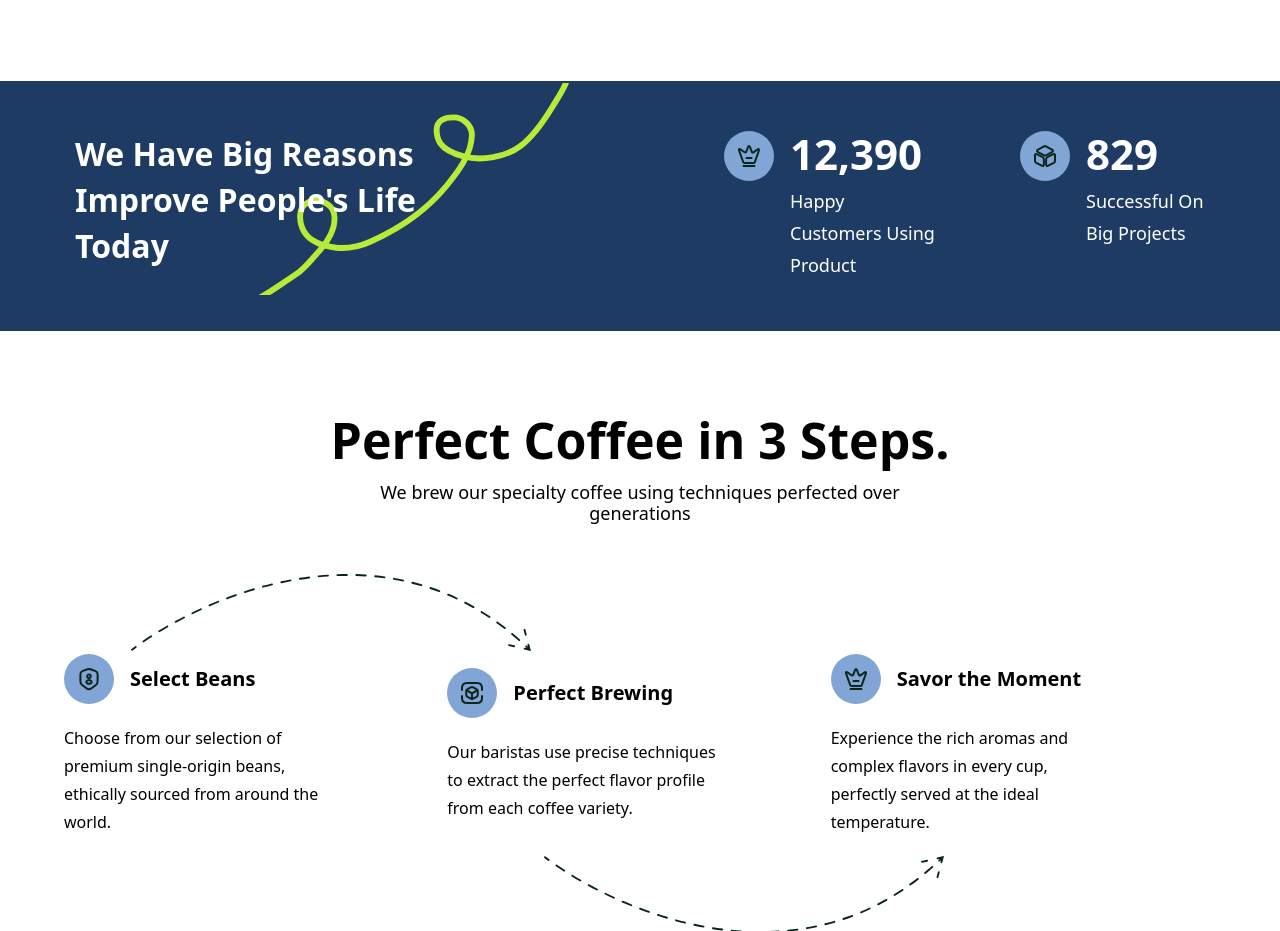
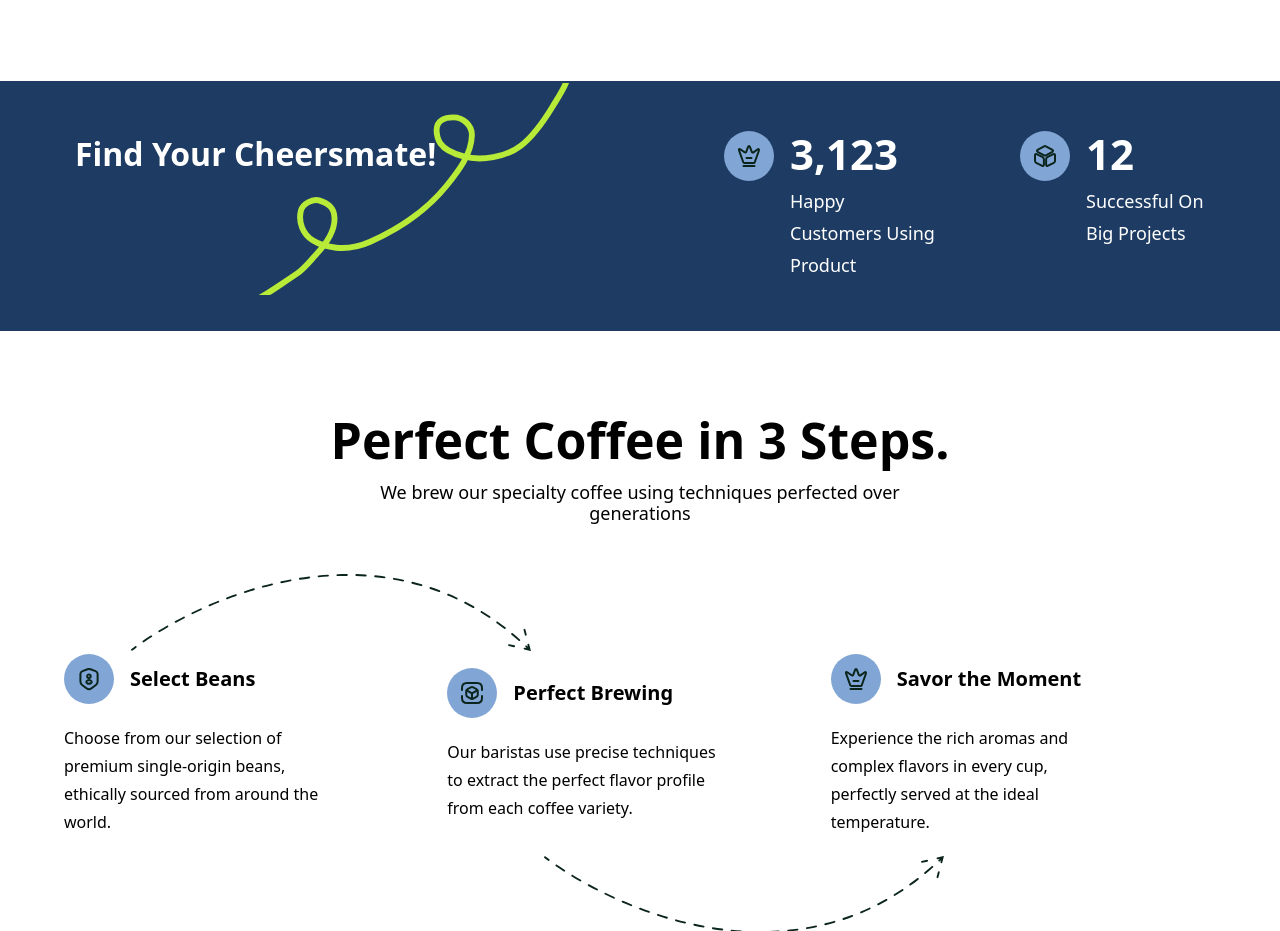
Before and after one commit to Anezz12/cheerslabs, a Next.js app: page / in a window 1280 px wide. Shown: the part 800-1731 px from the top of the page. Built offline with nearby package versions, Linux system fonts and the light colour scheme.

Commit message:
update: home-statsSection

```diff
--- a/components/Home/StatsSection.tsx
+++ b/components/Home/StatsSection.tsx
@@ -7,7 +7,7 @@ export default function StatsSection() {
       <div className="relative flex flex-col md:flex-row w-full max-w-[1280px] px-4 md:px-[75px] py-8 md:py-[50px] overflow-hidden">
         <div className="flex flex-col md:flex-row items-center md:items-start justify-between w-full text-white gap-8 md:gap-0">
           <h2 className="text-2xl md:text-[32px] text-center md:text-left z-10 leading-tight md:leading-[46px] font-bold w-full md:w-[425px]">
-            {"We Have Big Reasons Improve People's Life Today"}
+            {"Find Your Cheersmate!"}
           </h2>
 
           {/* Stats akan stack pada mobile */}
@@ -24,7 +24,7 @@ export default function StatsSection() {
               </div>
               <div className="flex flex-col gap-2">
                 <h3 className="font-poppins text-3xl md:text-[42px] leading-9 md:leading-[46px] font-bold">
-                  12,390
+                  3,123
                 </h3>
                 <p className="w-full md:w-[150px] text-base md:text-lg leading-6 md:leading-8">
                   Happy Customers Using Product
@@ -43,7 +43,7 @@ export default function StatsSection() {
               </div>
               <div className="flex flex-col gap-2">
                 <h3 className="font-poppins text-3xl md:text-[42px] leading-9 md:leading-[46px] font-bold">
-                  829
+                  12
                 </h3>
                 <p className="w-full md:w-[119px] text-base md:text-lg leading-6 md:leading-8">
                   Successful On Big Projects
```
